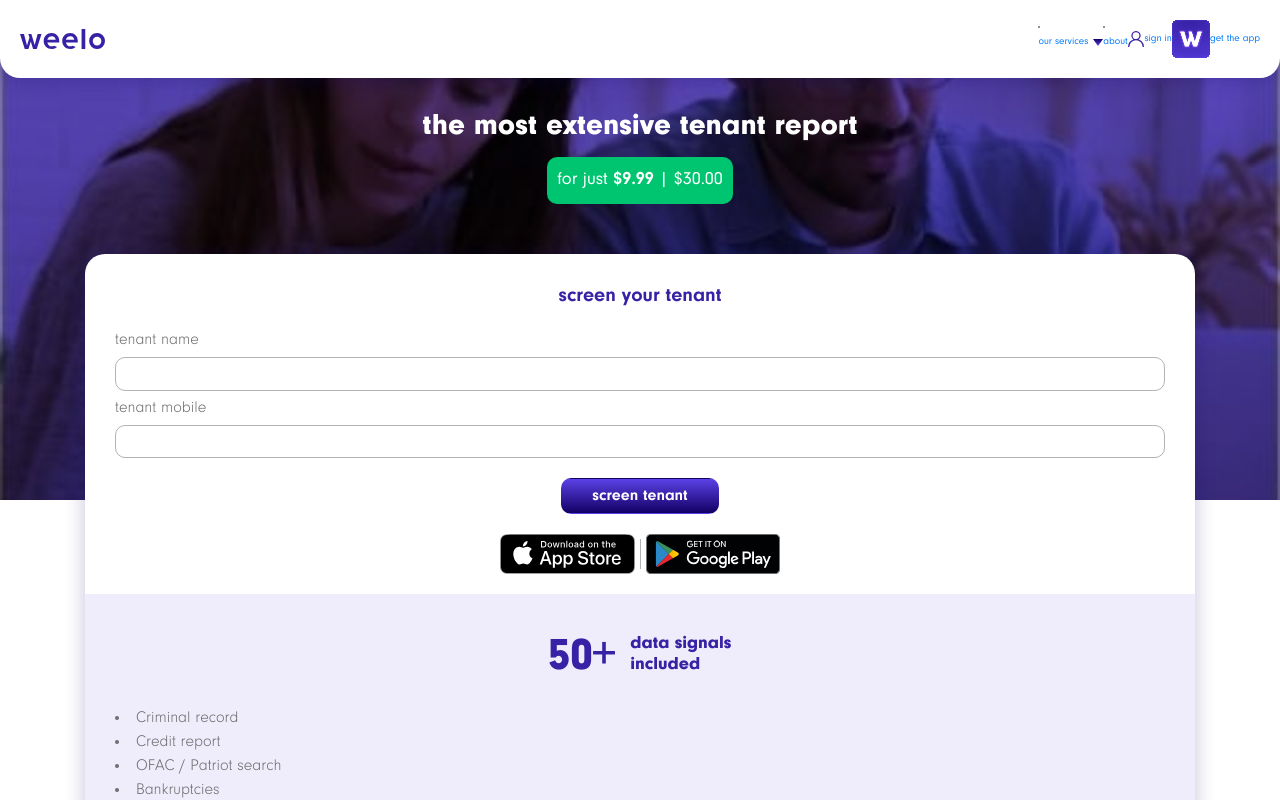
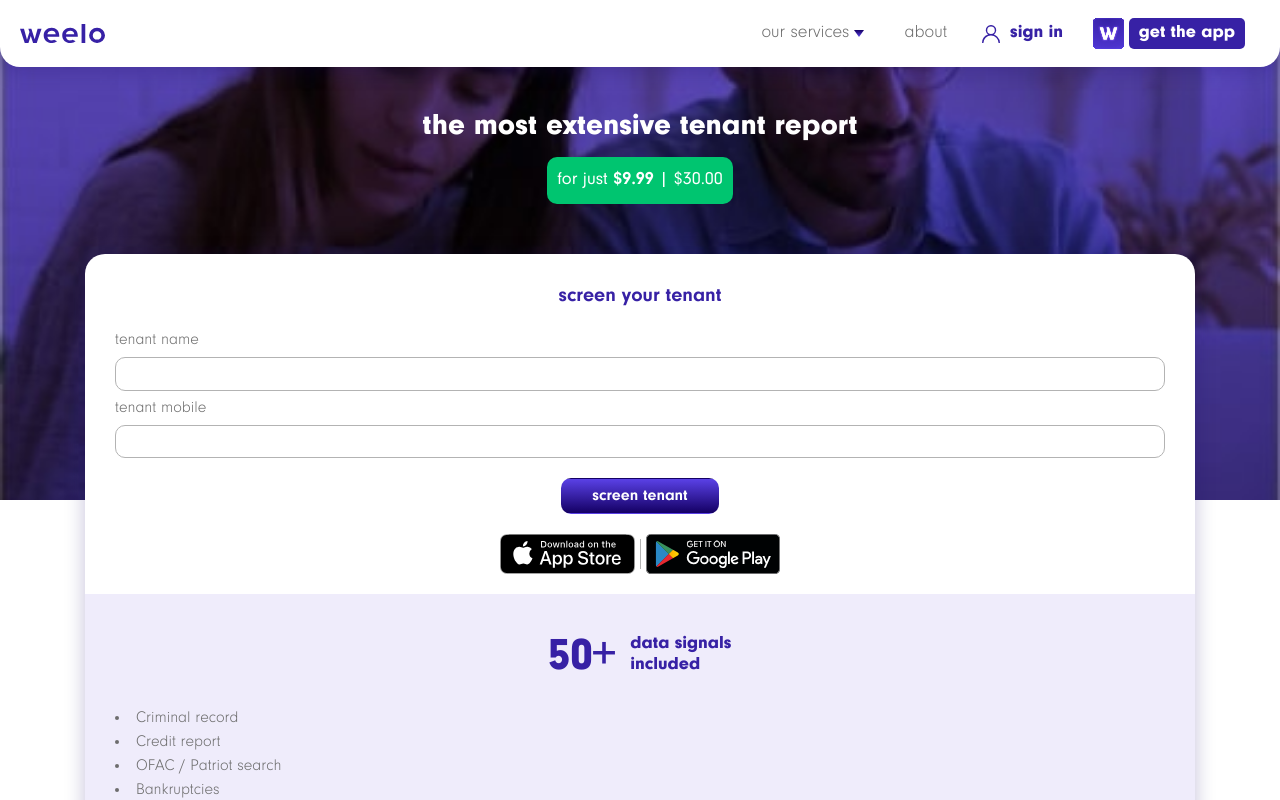
Before and after one commit to Mono-Gato/Weelo-screen-your-tenant, a React app: page / in a window 1280 px wide. Shown: the top 800 px of the page. Built offline with nearby package versions, Linux system fonts and the light colour scheme.

Commit message:
styling menu header desktop

```diff
--- a/src/assets/styles/components/Footer.scss
+++ b/src/assets/styles/components/Footer.scss
@@ -8,6 +8,8 @@
     background-color: $cream;
     border-radius: $border-radius_large $border-radius_large  0 0;
     padding: $space_normal $space_small;
+    position: relative;
+    z-index: 1;
     &__logo{
         margin: auto;
         width: 100px;
--- a/src/assets/styles/components/Header.scss
+++ b/src/assets/styles/components/Header.scss
@@ -13,12 +13,13 @@
     z-index: 9;
 
     width: 100%;
-    padding: $space_small;
+    padding: 0 $space_small;
 
     &__logo{
         width: 85px;
         position: relative;
         z-index: 999;
+        padding: $space_small 0;
     }
 
     &__navigation{
@@ -184,3 +185,87 @@
         transition: $transition;
     }
 }
+.menu__item{
+    list-style: none;
+    font-size: $font-size_small;
+    padding: 0;
+    margin: 0;
+    &--anchor{
+        font-size: $font-size_normal;
+        font-weight: $light;
+        color: $body_text;
+        transition: $transition;
+        padding: $space_small;
+        &:hover{
+            color: $primary;
+            text-decoration: none;
+        }
+        &[aria-expanded="true"] .icon__triangle{
+            transform: rotate(-180deg);
+        }
+    }
+    & .collapse{
+        width: 143px;
+        height: auto;
+        position: absolute;
+        margin: 0;
+        background-color: $white_contrast;
+        & .dropdown-item{
+            width: 143px;
+            background-color: $white_contrast;
+            padding: 0;
+            &:hover{
+                background-color: $cream;
+            }
+        }
+        & .menu__item{
+            &--anchor{
+                display: flex;
+                justify-content: center;
+                padding: $space_extra-small 0 !important;
+                font-size: $font-size_small;
+                line-height: $font-size_small;
+                border-bottom: 1px solid $primary;
+            }
+        }
+
+
+    }
+    &--signIn{
+    color: $primary;
+    transition: $transition;
+    font-weight: $black;
+    font-size:$font-size_normal;
+    padding: $space_extra-small;
+        & img{
+            height: 18px;
+            margin-right: 10px;
+        }
+        &:hover{
+            color: $primary;
+            transform: scale(1.1);
+            text-decoration: none;
+        }
+    }
+    &--app{
+    color: $white_contrast;
+    transition: $transition;
+    font-weight: $black;
+    font-size: $font-size_normal;
+    padding: $space_extra-small;
+        & img{
+            margin-right: $space_mini;
+            height: 31px;
+        }
+        & span{
+            background-color: $primary;
+            padding: 2px 10px;
+            border-radius: $border-radius_small;
+        }
+        &:hover{
+            color: $cream;
+            transform: scale(1.1);
+            text-decoration: none;
+        }
+    }
+}
--- a/src/components/Footer.jsx
+++ b/src/components/Footer.jsx
@@ -1,5 +1,6 @@
 /* eslint-disable react/destructuring-assignment */
 import React from 'react';
+import { Link } from 'react-router-dom';
 
 import '../assets/styles/components/Footer.scss';
 
@@ -19,37 +20,37 @@ class Footer extends React.Component {
           />
         </div>
         <div className='footer__anchors'>
-          <a
-            href='http://'
+          <Link
+            to={this.props.OurServicesPath}
             target='_blank'
             rel='noopener noreferrer'
           >
             <li>our services</li>
-          </a>
-          <a
-            href='http://'
+          </Link>
+          <Link
+            to={this.props.AboutPath}
             target='_blank'
             rel='noopener noreferrer'
           >
             <li>about</li>
 
-          </a>
-          <a
-            href='http://'
+          </Link>
+          <Link
+            to={this.props.TermOfUsePath}
             target='_blank'
             rel='noopener noreferrer'
           >
             <li>term of use</li>
 
-          </a>
-          <a
-            href='http://'
+          </Link>
+          <Link
+            to={this.props.PrivacyPolicyPath}
             target='_blank'
             rel='noopener noreferrer'
           >
             <li>privacy policy</li>
 
-          </a>
+          </Link>
         </div>
         <div className='footer__social'>
           <Social
--- a/src/components/Header.jsx
+++ b/src/components/Header.jsx
@@ -28,7 +28,7 @@ class Header extends React.Component {
         <div className='header__menu d-none d-lg-flex'>
           <li className='menu__item'>
             <a
-              href
+              href='/'
               className='menu__item--anchor d-flex align-items-center'
               type='button'
               data-toggle='collapse'
@@ -42,11 +42,11 @@ class Header extends React.Component {
                 style={{ backgroundImage: `url(${IconTriangle})` }}
               />
             </a>
-            <ul className='collapse' id='collapseExample'>
+            <ul className='position-absolute collapse ' id='collapseExample'>
               <li className='menu__item dropdown-item '>
                 <Link
                   to={this.props.TenantScreeningPath}
-                  className='menu__item--anchor '
+                  className='menu__item--anchor'
                   type='button'
                 >
                   tenant screening
@@ -83,7 +83,7 @@ class Header extends React.Component {
           </li>
 
           <a
-            href
+            href='/'
             type='button'
             className='menu__item--signIn d-flex align-items-center'
             data-toggle='modal'
@@ -142,7 +142,7 @@ class Header extends React.Component {
                   <span>get the app</span>
                 </a>
                 <a
-                  href
+                  href='/'
                   type='button'
                   className='menu__list--user--signIn d-flex align-items-center'
                   data-toggle='modal'
@@ -160,7 +160,7 @@ class Header extends React.Component {
               <div className='menu__list--container'>
                 <li className='menu__list--item'>
                   <a
-                    href
+                    href='/'
                     className='menu__list--item--anchor d-flex align-items-center'
                     type='button'
                     data-toggle='collapse'
--- a/src/components/ScreenTenantSignals.jsx
+++ b/src/components/ScreenTenantSignals.jsx
@@ -1,3 +1,4 @@
+/* eslint-disable react/destructuring-assignment */
 import React from 'react';
 
 import '../assets/styles/components/ScreenTenant.scss';
--- a/src/containers/Layout.jsx
+++ b/src/containers/Layout.jsx
@@ -18,8 +18,11 @@ const AppStoreURL = 'https://www.apple.com/co/app-store/';
 const GetTheAppURL = 'https://play.google.com/store';
 const TenantScreeningPath = '/services/tenant-screening';
 const CollectRentOnline = '/services/collect-rent-online';
-const PayRentOnline = './services/pay-rent-online';
+const PayRentOnline = '/services/pay-rent-online';
+const OurServicesPath = '/services';
 const AboutPath = '/about';
+const TermOfUsePath = '/term-of-use';
+const PrivacyPolicyPath = '/privacy-policy';
 
 function Layout(props) {
   return (
@@ -51,6 +54,10 @@ function Layout(props) {
         FacebookURL={FacebookURL}
         GoogleURL={GooglePlayURL}
         AppleURL={AppStoreURL}
+        AboutPath={AboutPath}
+        OurServicesPath={OurServicesPath}
+        TermOfUsePath={TermOfUsePath}
+        PrivacyPolicyPath={PrivacyPolicyPath}
       />
     </>
   );
```
